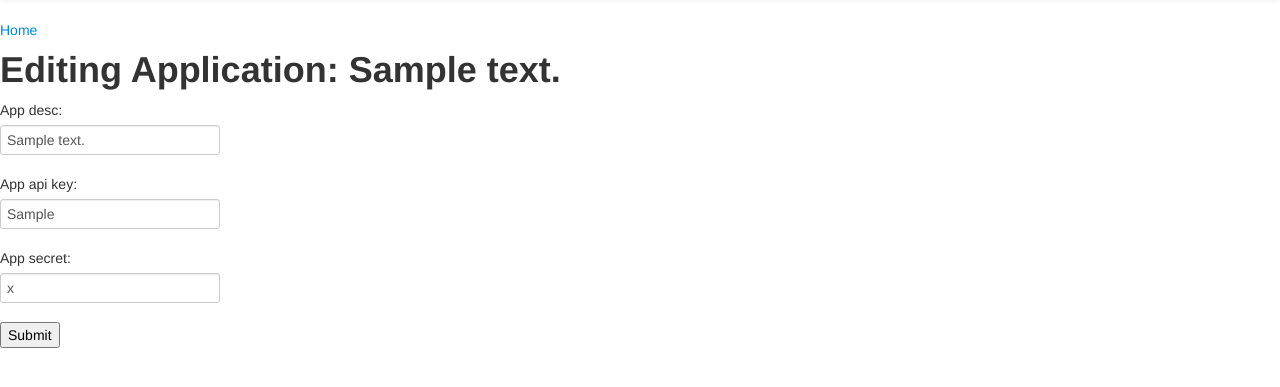
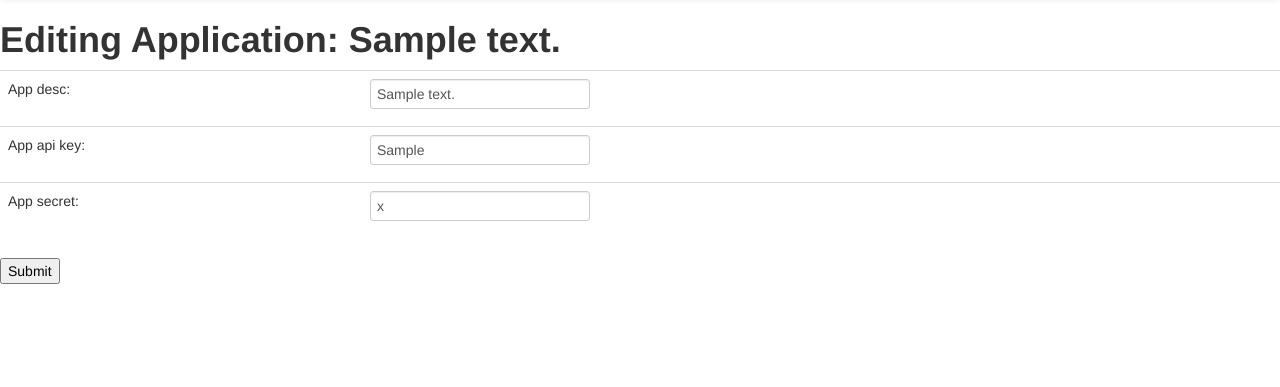
Before and after one commit to vivainio/authorizr, a Django app: page /appreg/editapp/1/ in a window 1280 px wide. Shown: the part 42-429 px from the top of the page. Run offline with Django 3.2, Linux system fonts and the light colour scheme; tables that the repository leaves empty hold one stand-in row (values such as "Sample post").

Commit message:
edit app is <table> now

```diff
--- a/authorizr/templates/appreg/credform.html
+++ b/authorizr/templates/appreg/credform.html
@@ -4,16 +4,14 @@
 
 {% block content %}
 
-
-<a href="/">Home</a>
-
 <h1>Editing Application: {{app_desc}}</h1>
 <form method='post' action='.'>
  {% csrf_token %}
 
+	  <table class="table">
        <!-- display the form fields -->
-       {{ form.as_p }}
-
+       {{ form.as_table }}
+ 	   </table>
        <!-- submit button -->
        <input type='submit'>
 </form>
```
